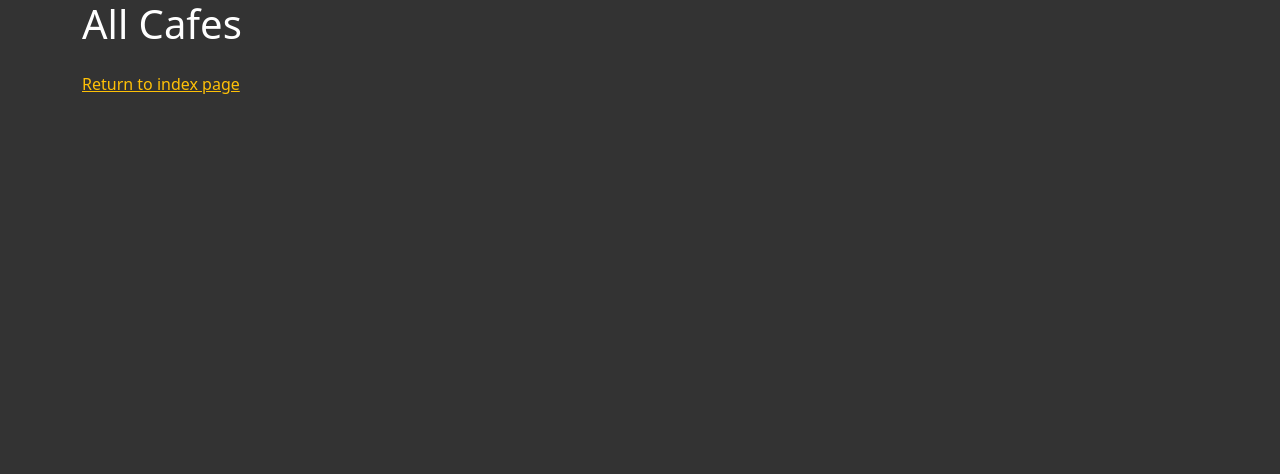
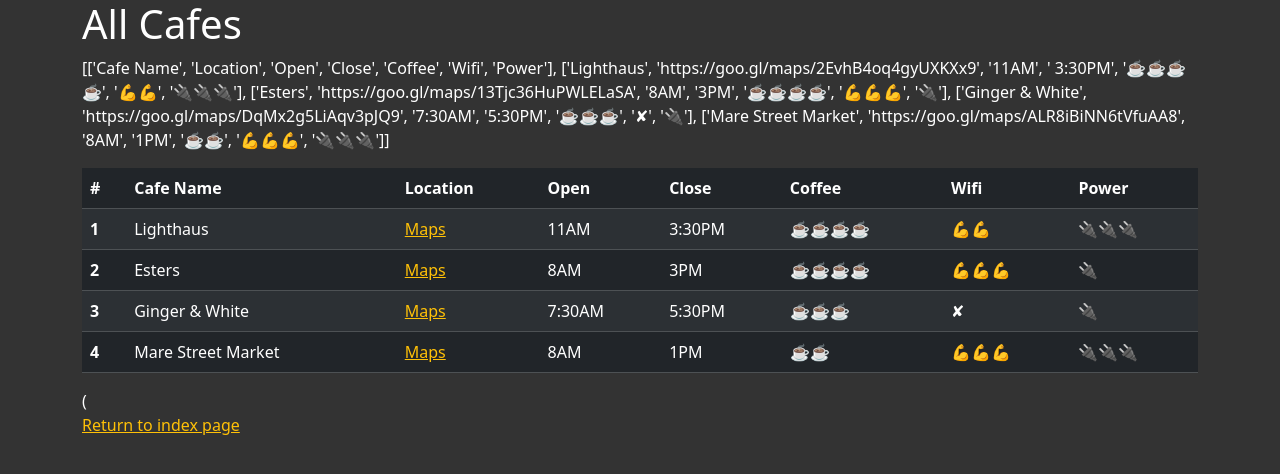
Before and after one commit to sohamrathod4567-hub/100-days-of-python, a Flask app: page /cafes in a window 1280 px wide. Shown: the top 474 px of the page. Run offline with Flask 3, Linux system fonts and the light colour scheme; some libraries are stand-ins or nearby versions.

Commit message:
Got the cafes table to display the content

```diff
--- a/Day-62-Coffee & Wifi Project/templates/cafes.html
+++ b/Day-62-Coffee & Wifi Project/templates/cafes.html
@@ -1,5 +1,5 @@
 {% extends 'base.html' %}
-{% block title %}Restaurants{% endblock %}
+{% block title %}Cafes{% endblock %}
 
 {% block content %}
 
@@ -9,13 +9,43 @@
 
       <h1>All Cafes</h1>
 
+        <p>{{cafes}}</p>
+
 	  <table class="table table-dark table-striped table-hover">
           <!-- This is where you will write the code to render a Bootstrap
           Table that contains all the information from the
           cafe-data.csv file. -->
-  	  </table>
-
-      <p><a href="#">Return to index page</a></p>
+  	   <thead>
+    <tr>
+      <th scope="col">#</th>
+      <th scope="col">Cafe Name</th>
+      <th scope="col">Location</th>
+      <th scope="col">Open</th>
+      <th scope="col">Close</th>
+      <th scope="col">Coffee</th>
+      <th scope="col">Wifi</th>
+      <th scope="col">Power</th>
+    </tr>
+  </thead>
+ <tbody>
+    {% for row in cafes[1:] %}
+    <tr>
+        <th scope="row">{{ loop.index }}</th>
+        <td>{{ row[0] }}</td>
+        <td>
+            <a href="{{ row[1] }}" target="_blank">Maps</a>
+        </td>
+        <td>{{ row[2] }}</td>
+        <td>{{ row[3] }}</td>
+        <td>{{ row[4] }}</td>
+        <td>{{ row[5] }}</td>
+        <td>{{ row[6] }}</td>
+    </tr>
+    {% endfor %}
+</tbody>
+</table>
+(
+      <p><a href="{{ url_for('home') }}">Return to index page</a></p>
 
     </div>
   </div>
```
